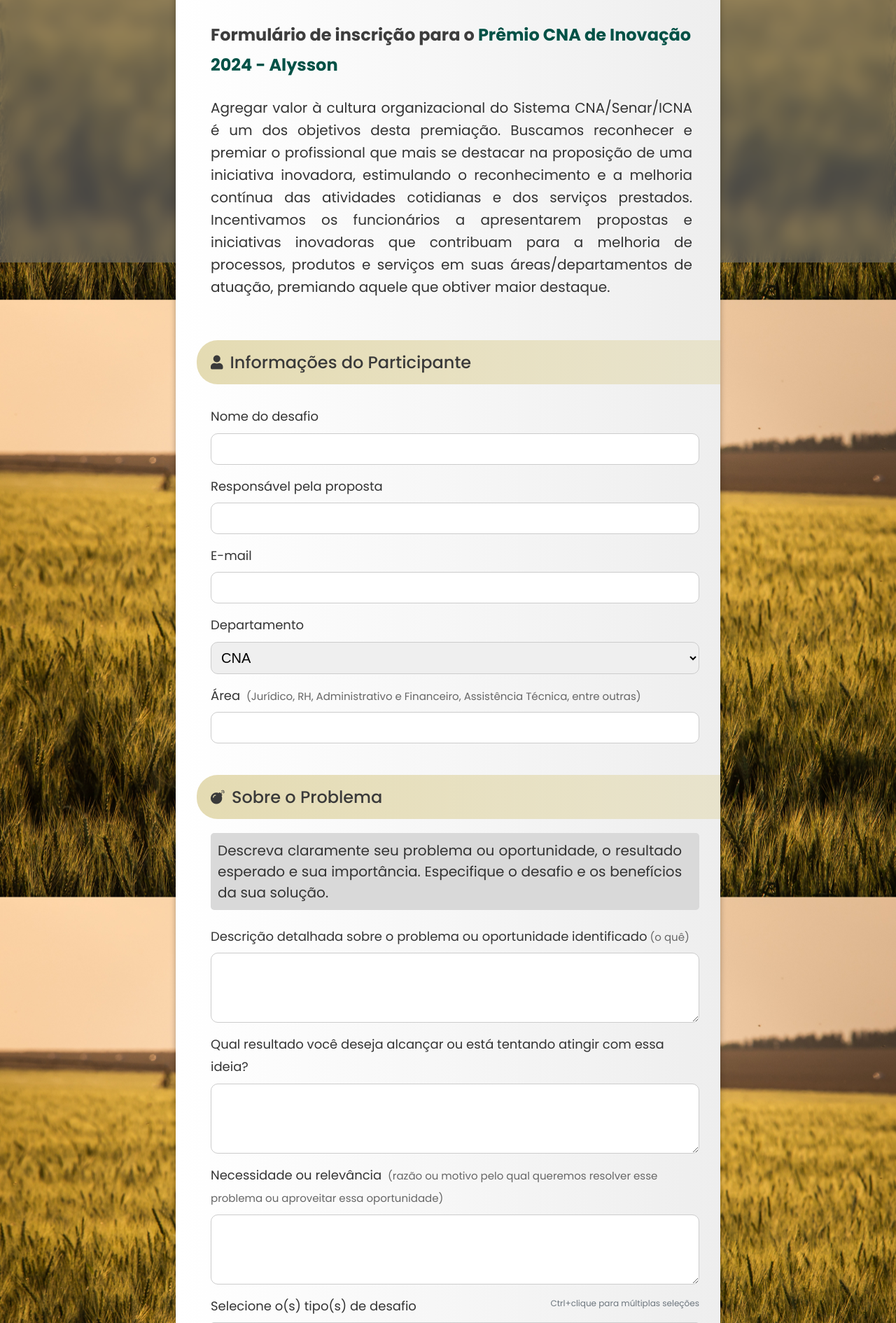
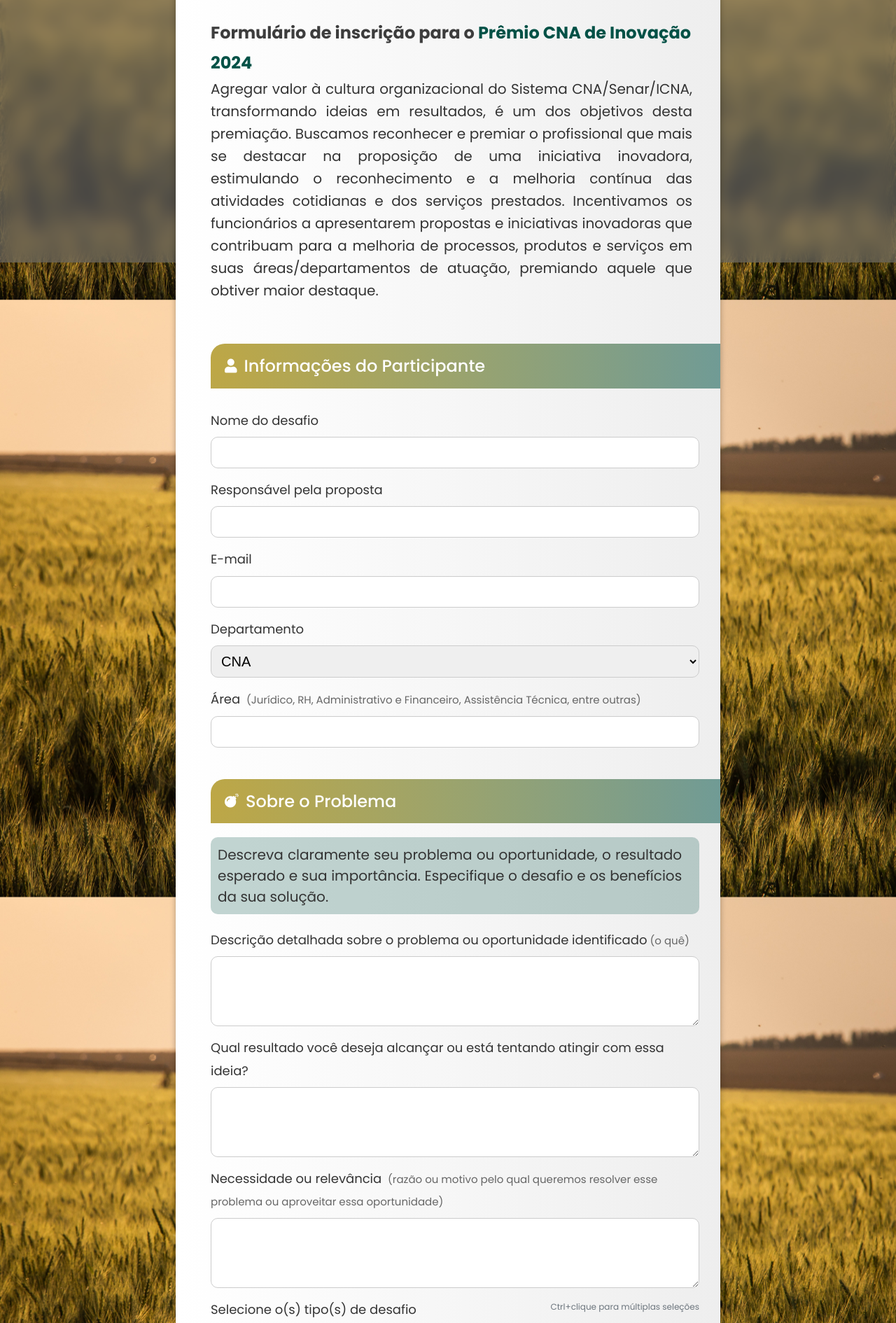
Before and after one commit to LucasAgroTech/PbaCafe, a Flask app: page / in a window 1280 px wide. Shown: the part 425-2315 px from the top of the page at 70% size. Run offline with Flask 3, Linux system fonts and the light colour scheme; some libraries are stand-ins or nearby versions.

Commit message:
ultimaatt

```diff
--- a/static/estilo.css
+++ b/static/estilo.css
@@ -46,7 +46,7 @@
     display: flex;
     align-items: center;
     justify-content: center;
-    padding-top: 30px;
+
 }
 
 
@@ -114,7 +114,7 @@
 }
 .form-group input[type="submit"] {
     font-family: 'Poppins', sans-serif;
-    background-image: linear-gradient(to right, #005146, #005146);
+    background-image: linear-gradient(to right, #005146, #0e5d52);
     color: white;
     padding: 12px 24px;
     border: none;
@@ -174,10 +174,10 @@
 
 
 .title-block {
-    background-image: radial-gradient(circle at left, #e1d7aae7, #e1d7aa80);
+    background-image: radial-gradient(circle at left, #BEA745, #00514687);
     padding: 10px 15px;
-    border-top-left-radius: 30px;
-    border-bottom-left-radius: 30px;
+    border-top-left-radius: 20px;
+    border-bottom-left-radius: 0px;
     border-top-right-radius: 0;
     border-bottom-right-radius: 0;
     display: flex;
@@ -185,7 +185,7 @@
     justify-content: flex-start;
     margin-bottom: 20px;
     margin-top: 40px;
-    margin-left: 20px;
+    margin-left: 40px;
     width: calc(100% - 25px - adicionado);
 }
 
@@ -193,7 +193,7 @@
 .title-block h2 {
     margin: 0;
     font-size: 24px;
-    color: #3a3a3a;
+    color: #ffffff;
     display: flex;
     align-items: center;
     font-weight: 500;
@@ -280,14 +280,15 @@
     align-items: center;
     margin-top: 30px;
     flex-direction: column;
+    margin-left: 15px;
 }
 
 .logo-left, .logo-right {
     display: block;
-    max-width: 80%;
+    max-width: 100.5%;
     height: auto;
     object-fit: contain;
-    margin-bottom: 30px;
+    margin-bottom: 1rem;
 }
 
 @media only screen and (-webkit-min-device-pixel-ratio: 2), only screen and (min-resolution: 192dpi) {
@@ -306,8 +307,8 @@
     text-align: left;
     padding-left: 40px;
     padding-right: 40px;
-    margin-top: 70px;
     font-size: 24px;
+    margin-bottom: 0px;
 }
 
 .headerh3 {
@@ -330,25 +331,23 @@
     margin-left: 0;
 }
 
-
-
 .pheader {
     margin-left: 40px;
 }
 
 .form-instructions2 {
     color: #666; /* Cor discreta */
-    background-color: #D9D9D9;
+    background-color: #0051463d;
     width: 105%;
-    border-radius: 5px;
+    border-radius: 10px;
     margin-bottom: 0.7rem;
   }
 
   .form-instructions {
     color: #666; /* Cor discreta */
-    background-color: #D9D9D9;
+    background-color: #0051463d;
     width: 100%;
-    border-radius: 5px;
+    border-radius: 10px;
     margin-bottom: 0.7rem;
   }
 
@@ -378,7 +377,7 @@
 
 .checkbox-main-container {
     display: flex;
-    justify-content: center; /* Centraliza o conteúdo horizontalmente */
+    justify-content: center;
     width: 95%;
     margin-left: 4;
     padding-top:1rem;
@@ -386,12 +385,14 @@
 
 .checkbox-container {
     display: flex;
-    align-items: center; /* Alinha o checkbox e o label verticalmente */
+    align-items: center;
     text-align: left;
+    align-content: flex-start;
+    margin-top: 1rem;
 }
 
 .custom-checkbox {
-    margin-right: 10px; /* Espaço entre o checkbox e o texto */
+    margin-right: 10px;
 }
 
 .sub-label {
--- a/templates/formulario.html
+++ b/templates/formulario.html
@@ -53,6 +53,9 @@
           margin-top: 3rem;
           margin-bottom: 0.5rem;
         }
+        .title-block {
+          margin-left: 20px;
+        }
         .title-block h2 {
           font-size: 20px;
         }
@@ -61,7 +64,7 @@
         }
         .form-group2 {
           width: 96%;
-          margin-left: 2rem;
+          margin-left: 0px;
         }
         .form-group {
           width: 90%; /* Garante que os inputs ocupem a largura total */
@@ -118,7 +121,6 @@
         .flex-row {
           flex-direction: column;
           gap: 5px;
-          margin-bottom: 2rem;
         }
         .form-group input[type="text"],
         .form-group input[type="url"],
@@ -133,9 +135,8 @@
           font-size: 16px;
         }
         .checkbox-main-container {
-          max-width: 95%;
-          padding-top:1rem;
-          border-top: solid 1px #D7D7D7;
+          max-width: 98%;
+          padding-top:0.5rem;
         }
       }
     </style>
@@ -144,22 +145,14 @@
     <div class="form-wrapper">
       <form action="/inscricao" method="post" enctype="multipart/form-data">
         <div class="logo-container">
-          <img src="static/logo.png" alt="Logo Esquerda" class="logo-left" />
+          <img src="static/logo.svg" alt="Logo Esquerda" class="logo-left" />
         </div>
         <h3 class"headerh3">
           Formulário de inscrição para o
-          <strong>Prêmio CNA de Inovação 2024 - Alysson</strong>
+          <strong>Prêmio CNA de Inovação 2024</strong>
         </h3>
         <p class="pheader">
-          Agregar valor à cultura organizacional do Sistema CNA/Senar/ICNA é um
-          dos objetivos desta premiação. Buscamos reconhecer e premiar o
-          profissional que mais se destacar na proposição de uma iniciativa
-          inovadora, estimulando o reconhecimento e a melhoria contínua das
-          atividades cotidianas e dos serviços prestados. Incentivamos os
-          funcionários a apresentarem propostas e iniciativas inovadoras que
-          contribuam para a melhoria de processos, produtos e serviços em suas
-          áreas/departamentos de atuação, premiando aquele que obtiver maior
-          destaque.
+          Agregar valor à cultura organizacional do Sistema CNA/Senar/ICNA, transformando ideias em resultados, é um dos objetivos desta premiação. Buscamos reconhecer e premiar o profissional que mais se destacar na proposição de uma iniciativa inovadora, estimulando o reconhecimento e a melhoria contínua das atividades cotidianas e dos serviços prestados. Incentivamos os funcionários a apresentarem propostas e iniciativas inovadoras que contribuam para a melhoria de processos, produtos e serviços em suas áreas/departamentos de atuação, premiando aquele que obtiver maior destaque.
         </p>
         <div class="title-block">
           <h2><i class="fas fa-user"></i> Informações do Participante</h2>
@@ -237,7 +230,7 @@
           </select>
           <!-- Campo que será exibido quando a opção "Outros" for selecionada -->
           <div id="campo_outros" style="display:none">
-            <label for="outro_tipo_desafio">Especifique outro tipo de desafio:</label>
+            <label for="outro_tipo_desafio">Especifique outro tipo de desafio</label>
             <input type="text" id="outro_tipo_desafio" name="outro_tipo_desafio" />
           </div>
         </div>
@@ -299,19 +292,14 @@
           >
           <input type="text" id="tentativas" name="tentativas" />
         </div>
-          <div class="form-group">
-            <div class="checkbox-main-container">
-              <div class="checkbox-container">
-                <input type="checkbox" id="aceite_termos" name="aceite_termos" class="custom-checkbox" required>
-                <label for="aceite_termos" class="checkbox-label">
-                  Eu li e concordo com a <a href="URL_DA_POLITICA_DE_PRIVACIDADE" target="_blank">Política de Privacidade</a> do Sistema CNA/SENAR/ICNA e com o <a href="URL_DO_REGULAMENTO_DO_PREMIO" target="_blank">regulamento do prêmio</a>.
-                </label>
-              </div>
-            </div>
-          </div>
-        </div>
 
         <div class="form-group">
+          <div class="checkbox-container">
+            <input type="checkbox" id="aceite_termos" name="aceite_termos" class="custom-checkbox" required>
+            <label for="aceite_termos" class="checkbox-label">
+              Eu li e concordo com a <a href="URL_DA_POLITICA_DE_PRIVACIDADE" target="_blank">Política de Privacidade</a> do Sistema CNA/SENAR/ICNA e com o <a href="URL_DO_REGULAMENTO_DO_PREMIO" target="_blank">regulamento</a>.
+            </label>
+          </div>
           <input type="submit" value="Enviar" />
         </div>
       </form>
```
Also changed, not shown: static/logo.svg (added).
